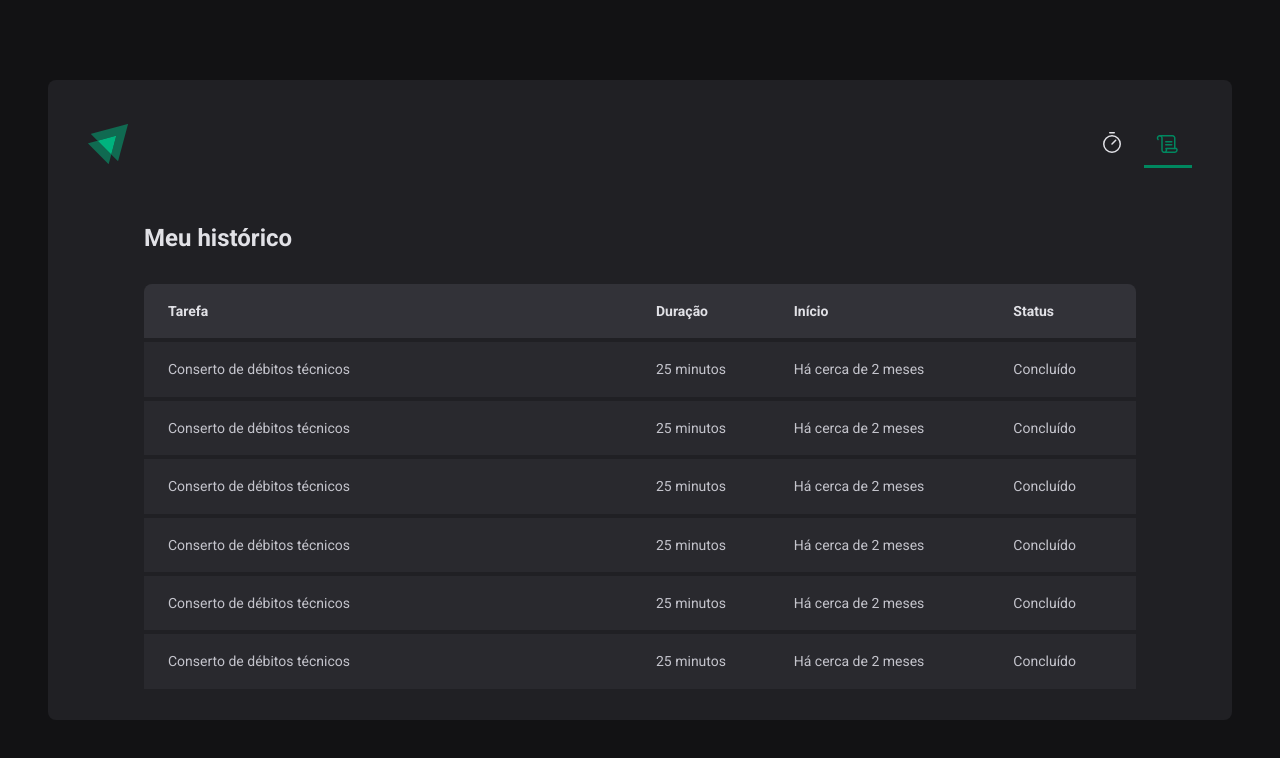
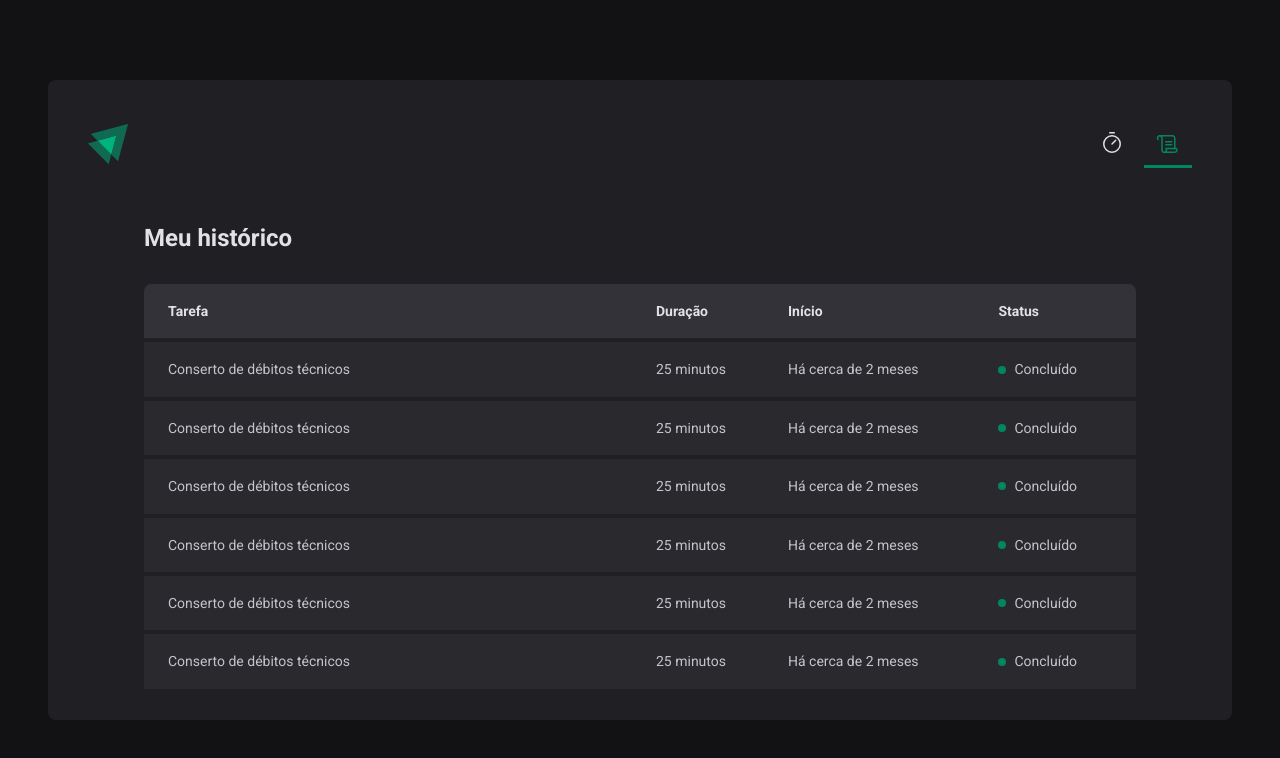
Before and after one commit to mixzira/02-ignite-timer, a React (Vite) app: page /history in a window 1280 px wide. Shown: the top 758 px of the page. Built offline with nearby package versions, Linux system fonts and the light colour scheme.

Commit message:
Created and styled Status component

```diff
--- a/src/pages/History/index.tsx
+++ b/src/pages/History/index.tsx
@@ -1,4 +1,4 @@
-import { HistoryContainer, HistoryListContainer } from './styles'
+import { HistoryContainer, HistoryListContainer, Status } from './styles'
 
 export function History() {
   return (
@@ -19,42 +19,54 @@
               <td>Conserto de débitos técnicos</td>
               <td>25 minutos</td>
               <td>Há cerca de 2 meses</td>
-              <td>Concluído</td>
+              <td>
+                <Status statusColor="green">Concluído</Status>
+              </td>
             </tr>
 
             <tr>
               <td>Conserto de débitos técnicos</td>
               <td>25 minutos</td>
               <td>Há cerca de 2 meses</td>
-              <td>Concluído</td>
+              <td>
+                <Status statusColor="green">Concluído</Status>
+              </td>
             </tr>
 
             <tr>
               <td>Conserto de débitos técnicos</td>
               <td>25 minutos</td>
               <td>Há cerca de 2 meses</td>
-              <td>Concluído</td>
+              <td>
+                <Status statusColor="green">Concluído</Status>
+              </td>
             </tr>
 
             <tr>
               <td>Conserto de débitos técnicos</td>
               <td>25 minutos</td>
               <td>Há cerca de 2 meses</td>
-              <td>Concluído</td>
+              <td>
+                <Status statusColor="green">Concluído</Status>
+              </td>
             </tr>
 
             <tr>
               <td>Conserto de débitos técnicos</td>
               <td>25 minutos</td>
               <td>Há cerca de 2 meses</td>
-              <td>Concluído</td>
+              <td>
+                <Status statusColor="green">Concluído</Status>
+              </td>
             </tr>
 
             <tr>
               <td>Conserto de débitos técnicos</td>
               <td>25 minutos</td>
               <td>Há cerca de 2 meses</td>
-              <td>Concluído</td>
+              <td>
+                <Status statusColor="green">Concluído</Status>
+              </td>
             </tr>
           </tbody>
         </table>
--- a/src/pages/History/styles.ts
+++ b/src/pages/History/styles.ts
@@ -60,3 +60,28 @@
     }
   }
 `
+
+const STATUS_COLORS = {
+  yellow: 'yellow-500',
+  green: 'green-500',
+  red: 'red-500',
+} as const
+
+interface StatusProps {
+  statusColor: keyof typeof STATUS_COLORS
+}
+
+export const Status = styled.span<StatusProps>`
+  display: flex;
+  align-items: center;
+  gap: 0.5rem;
+
+  &::before {
+    content: '';
+    width: 0.5rem;
+    height: 0.5rem;
+    border-radius: 50%;
+    background-color: ${(props) =>
+      props.theme[STATUS_COLORS[props.statusColor]]};
+  }
+`
```
